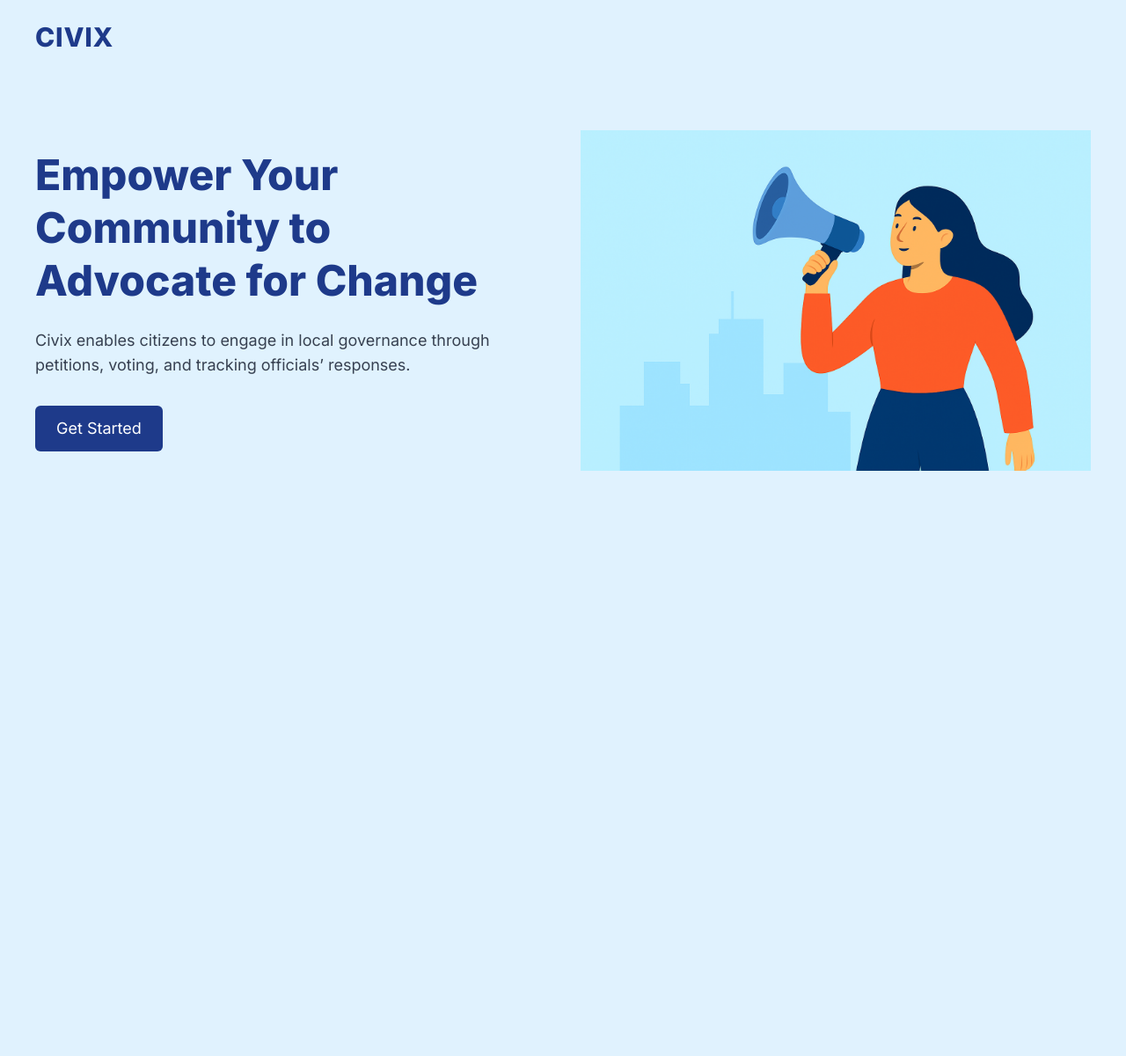
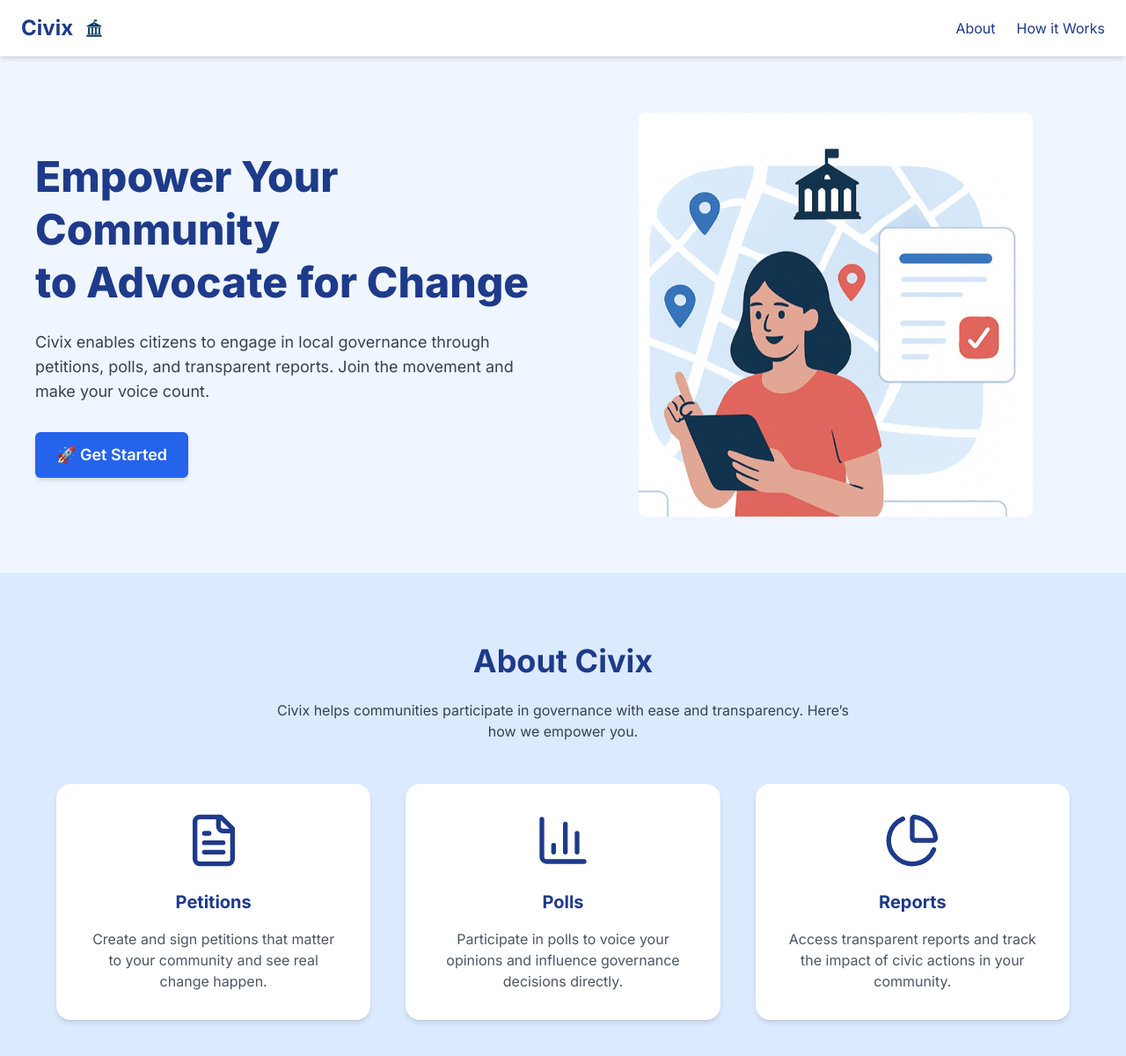
Before and after one commit to codewithmanohar/Civix-Citizen-Engagement-Dashboard, a React (Vite) app in the folder civix/: page / in a window 1280 px wide. Shown: the top 1200 px of the page at 88% size. Before the commit the page ends 800 px from the top, so only its background shows below. Built offline with nearby package versions, Linux system fonts and the light colour scheme.

Commit message:
Updated Landing Page UI

```diff
--- a/civix/src/App.jsx
+++ b/civix/src/App.jsx
@@ -1,3 +1,4 @@
+
 // src/App.jsx
 import React, { useState } from "react";
 import {
@@ -8,7 +9,6 @@ import {
 } from "react-router-dom";
 
 import Hero from "./components/Hero";
-//import Navbar from "./components/Navbar";
 import Footer from "./components/Footer";
 import LoginForm from "./components/LoginForm";
 import RegisterForm from "./components/RegisterForm";
@@ -36,9 +36,6 @@ import CivixPollsPage from "./pages/Civixpollspage";
 import PollCreationPage from "./components/Pollscreation";
 import PollVotingPage from "./pages/Pollsvotingpage";
 import Profile from "./pages/Profile";
-import OfficialReports from "./pages/OfficialReports";
-import OfficialPollsPage from "./pages/OfficialPollsPage";
-import OfficialPetitionPage from "./components/OfficialPetitionPage";
 import AuthRedirect from "./components/Auth/AuthRedirect";
 
 // Toastify
@@ -51,9 +48,6 @@ export default function App() {
 
   const [approvedPetitions, setApprovedPetitions] = useState([]);
   const [petitions, setPetitions] = useState(petitionsData);
-  const [darkMode, setDarkMode] = useState(() => {
-    return localStorage.getItem('darkMode') === 'true';
-  });
 
   const addToApproved = (petition) =>
     setApprovedPetitions([...approvedPetitions, petition]);
@@ -85,62 +79,28 @@ export default function App() {
   const shouldHideNavbar = hideNavbarPrefixes.some((p) =>
     location.pathname.startsWith(p)
   );
+
   const hideFooterOnHome =
     location.pathname === "/" ||
     location.pathname.startsWith("/dashboard/official") ||
     location.pathname.startsWith("/dashboard/citizen") ||
     location.pathname.startsWith("/login") ||
-    location.pathname.startsWith("/forgot-password") ||
-    location.pathname.startsWith("/set-new-password");
-
+    location.pathname.startsWith("/forgot-password");
 
   const isDashboard = location.pathname.startsWith("/dashboard");
   const isLogin = location.pathname.startsWith("/login");
-  const setNewPassword = location.pathname.startsWith("/set-new-password");
-
-  // Apply dark mode globally
-  React.useEffect(() => {
-    const checkDarkMode = () => {
-      const isDark = localStorage.getItem('darkMode') === 'true';
-      setDarkMode(isDark);
-      if (isDark) {
-        document.documentElement.classList.add('dark');
-      } else {
-        document.documentElement.classList.remove('dark');
-      }
-    };
-
-    checkDarkMode();
-
-    // Listen for storage changes to sync dark mode across tabs
-    window.addEventListener('storage', checkDarkMode);
-
-    // Check periodically for changes
-    const interval = setInterval(checkDarkMode, 1000);
-
-    return () => {
-      window.removeEventListener('storage', checkDarkMode);
-      clearInterval(interval);
-    };
-  }, []);
 
   return (
-    <div className={`flex flex-col min-h-screen ${darkMode ? 'dark bg-gray-900' : 'bg-blue-20'}`}>
-      {location.pathname === "/" && (
-        <nav className="flex justify-between items-center px-10 py-6 text-blue-900">
-          <div className="text-3xl font-extrabold tracking-wide">CIVIX</div>
-        </nav>
-      )}
-      <div
-        className={`flex-grow w-full ${isDashboard || isLogin || setNewPassword ? "" : "max-w-screen-xl mx-auto"
-          }`}
-      >
+    <div className="flex flex-col min-h-screen bg-blue-20">
+      {/* ✅ Removed duplicate CIVIX navbar */}
+
+      <div className="flex-grow w-full">
         <Routes>
+          {/* Polls */}
           <Route path="/polls" element={<CivixPollsPage />} />
           <Route path="/polls/create" element={<PollCreationPage />} />
           <Route path="/polls/:id" element={<PollVotingPage />} />
-          <Route path="/polls/create" element={<PollCreationPage />} />
-          <Route path="/polls/:id" element={<PollVotingPage />} />
+
           {/* Public with AuthRedirect */}
           <Route
             path="/"
@@ -153,13 +113,12 @@ export default function App() {
           <Route
             path="/login"
             element={
-
+              <AuthRedirect>
                 <LoginForm
                   onForgotPassword={() => navigate("/forgot-password")}
                   onSwitchToRegister={() => navigate("/register")}
                 />
-
-
+              </AuthRedirect>
             }
           />
           <Route
@@ -173,17 +132,17 @@ export default function App() {
           <Route
             path="/forgot-password"
             element={
-
+              <AuthRedirect>
                 <ForgotPassword />
-
+              </AuthRedirect>
             }
           />
           <Route
             path="/set-new-password"
             element={
-
+              <AuthRedirect>
                 <SetNewPassword />
-
+              </AuthRedirect>
             }
           />
 
@@ -240,11 +199,6 @@ export default function App() {
               element={<OfficialActivePetitions addToApproved={addToApproved} />}
             />
             <Route
-  path="petitions"
-  element={<OfficialPetitionPage />}
-/>
-
-            <Route
               path="petitions/approved"
               element={
                 <OfficialUnderReviewPetitions
@@ -258,13 +212,12 @@ export default function App() {
             />
             <Route path="petitions/view/:id" element={<OfficialPetitionView />} />
             <Route path="create-petition" element={<CreatePetition />} />
-            <Route path="polls" element={<OfficialPollsPage />} />
+            <Route path="polls" element={<CivixPollsPage />} />
             <Route path="polls/create" element={<PollCreationPage />} />
             <Route path="polls/:id" element={<PollVotingPage />} />
             <Route path="settings" element={<Settings />} />
             <Route path="help" element={<HelpSupport />} />
-            <Route path="reports" element={<OfficialReports />} />
-
+            <Route path="reports" element={<Reports />} />
             <Route path="profile" element={<Profile />} />
           </Route>
 
--- a/civix/src/components/Hero.jsx
+++ b/civix/src/components/Hero.jsx
@@ -1,41 +1,166 @@
-import React, { useState } from 'react';
-import heroImage from "../assets/hero.png";
-import AuthModal from './Auth/AuthModal.jsx';
+
+import React, { useState } from "react";
+import girl4 from "../assets/girl4.png";
+import gover from "../assets/gover.png";
+import AuthModal from "./Auth/AuthModal.jsx";
+
+// ✅ Import lucide-react icons
+import { FileText, BarChart3, PieChart, Edit3, CheckCircle, Activity } from "lucide-react";
 
 export default function Hero() {
   const [showModal, setShowModal] = useState(false);
   const [showForgotPassword, setShowForgotPassword] = useState(false);
 
   return (
-    <section className="flex flex-col md:flex-row items-center justify-between px-10 py-16 gap-10">
+    <div className="bg-blue-50">
+      {/* Navbar */}
+      <nav className="sticky top-0 z-50 bg-white shadow-md w-full">
+        <div className="w-full px-6 py-4 flex items-center justify-between">
+          {/* Logo + Title */}
+          <div className="flex items-center gap-2">
+            <span className="text-2xl font-bold text-blue-900">Civix</span>
+            <img src={gover} alt="Gov Logo" className="w-8 h-8 object-contain" />
+          </div>
+
+          {/* Links */}
+          <div className="flex items-center gap-6 text-blue-900 font-medium">
+            <a href="#about">About</a>
+            <a href="#how-it-works">How it Works</a>
+          </div>
+        </div>
+      </nav>
+
+      {/* Hero Section */}
+      <section className="flex flex-col md:flex-row items-center justify-between px-10 py-16 gap-10 w-full">
         {/* Left */}
         <div className="md:w-1/2 text-left">
-        <h1 className="text-5xl font-extrabold text-blue-900 leading-tight">
-          Empower Your Community to <br /> Advocate for Change
+          <h1 className="text-5xl font-extrabold text-blue-900 leading-tight mb-6">
+            Empower Your Community <br /> to Advocate for Change
           </h1>
-        <p className="mt-6 text-lg text-gray-700 max-w-xl">
-          Civix enables citizens to engage in local governance through petitions, voting, and tracking officials’ responses.
+          <p className="text-lg text-gray-700 max-w-xl mb-8">
+            Civix enables citizens to engage in local governance through
+            petitions, polls, and transparent reports. Join the movement and
+            make your voice count.
           </p>
-        <div className="mt-8">
           <button
             onClick={() => {
               setShowModal(true);
               setShowForgotPassword(false);
             }}
-            className="bg-blue-900 hover:bg-blue-800 text-white px-6 py-3 rounded-md text-lg transition duration-300"
+            className="bg-blue-600 hover:bg-blue-700 text-white font-semibold px-6 py-3 rounded-md text-lg transition duration-300 shadow-md"
           >
-            Get Started
+            🚀 Get Started
           </button>
         </div>
-      </div>
-
 
         {/* Right */}
         <div className="md:w-1/2 flex justify-center">
-        <img src={heroImage} alt="Advocacy illustration" className="max-w-full h-auto" />
+          <img
+            src={girl4}
+            alt="Advocacy illustration"
+            className="max-w-md w-full h-auto rounded-lg"
+          />
+        </div>
+      </section>
+
+      {/* About Section */}
+      <section
+        id="about"
+        className="py-20 px-6 bg-blue-100 text-center scroll-mt-20 w-full"
+      >
+        <h2 className="text-4xl font-bold text-blue-900 mb-6">About Civix</h2>
+        <p className="max-w-2xl mx-auto text-gray-700 mb-12">
+          Civix helps communities participate in governance with ease and
+          transparency. Here’s how we empower you.
+        </p>
+
+        <div className="grid md:grid-cols-3 gap-10 w-full px-10">
+          {/* Petitions */}
+          <div className="bg-white p-8 rounded-2xl shadow-md transition transform hover:scale-105 hover:shadow-xl">
+            <FileText className="w-16 h-16 mx-auto mb-6 text-blue-900" />
+            <h3 className="text-xl font-bold text-blue-900 mb-4">Petitions</h3>
+            <p className="text-gray-600">
+              Create and sign petitions that matter to your community and see
+              real change happen.
+            </p>
           </div>
 
-      {/* ✅ Modal with LoginForm inside */}
+          {/* Polls */}
+          <div className="bg-white p-8 rounded-2xl shadow-md transition transform hover:scale-105 hover:shadow-xl">
+            <BarChart3 className="w-16 h-16 mx-auto mb-6 text-blue-900" />
+            <h3 className="text-xl font-bold text-blue-900 mb-4">Polls</h3>
+            <p className="text-gray-600">
+              Participate in polls to voice your opinions and influence
+              governance decisions directly.
+            </p>
+          </div>
+
+          {/* Reports */}
+          <div className="bg-white p-8 rounded-2xl shadow-md transition transform hover:scale-105 hover:shadow-xl">
+            <PieChart className="w-16 h-16 mx-auto mb-6 text-blue-900" />
+            <h3 className="text-xl font-bold text-blue-900 mb-4">Reports</h3>
+            <p className="text-gray-600">
+              Access transparent reports and track the impact of civic actions
+              in your community.
+            </p>
+          </div>
+        </div>
+      </section>
+
+      {/* How It Works Section */}
+      <section
+        id="how-it-works"
+        className="py-20 px-6 bg-blue-100 text-center scroll-mt-20 w-full"
+      >
+        <h2 className="text-4xl font-bold text-blue-900 mb-6">How It Works</h2>
+        <p className="max-w-2xl mx-auto text-gray-700 mb-12">
+          We make civic participation simple, effective, and transparent. Here’s
+          how you can get started.
+        </p>
+
+        <div className="grid md:grid-cols-3 gap-10 w-full px-10">
+          {/* Start Petitions */}
+          <div className="bg-white p-8 rounded-2xl shadow-md transition transform hover:scale-105 hover:shadow-xl">
+            <Edit3 className="w-16 h-16 mx-auto mb-6 text-blue-900" />
+            <h3 className="text-xl font-bold text-blue-900 mb-4">
+              Start Petitions
+            </h3>
+            <p className="text-gray-600">
+              Raise issues that matter, gather support, and push for action in
+              your community.
+            </p>
+          </div>
+
+          {/* Vote */}
+          <div className="bg-white p-8 rounded-2xl shadow-md transition transform hover:scale-105 hover:shadow-xl">
+            <CheckCircle className="w-16 h-16 mx-auto mb-6 text-blue-900" />
+            <h3 className="text-xl font-bold text-blue-900 mb-4">Vote</h3>
+            <p className="text-gray-600">
+              Engage in decision-making by voting on policies and initiatives
+              with transparency.
+            </p>
+          </div>
+
+          {/* Track Progress */}
+          <div className="bg-white p-8 rounded-2xl shadow-md transition transform hover:scale-105 hover:shadow-xl">
+            <Activity className="w-16 h-16 mx-auto mb-6 text-blue-900" />
+            <h3 className="text-xl font-bold text-blue-900 mb-4">
+              Track Progress
+            </h3>
+            <p className="text-gray-600">
+              Follow updates and measure the impact of petitions and polls in
+              your area.
+            </p>
+          </div>
+        </div>
+      </section>
+
+      {/* Footer */}
+      <footer className="bg-blue-900 text-white py-6 text-center w-full">
+        <p>© 2025 Civix. All Rights Reserved.</p>
+      </footer>
+
+      {/* Modal */}
       {showModal && (
         <AuthModal
           onClose={() => setShowModal(false)}
@@ -44,6 +169,6 @@ export default function Hero() {
           onShowLoginTabs={() => setShowForgotPassword(false)}
         />
       )}
-    </section>
+    </div>
   );
 }
```
Also changed, not shown: civix/src/assets/girl4.png (added), civix/src/assets/gover.png (added). Lines whose indentation alone changed are shown as unchanged.
